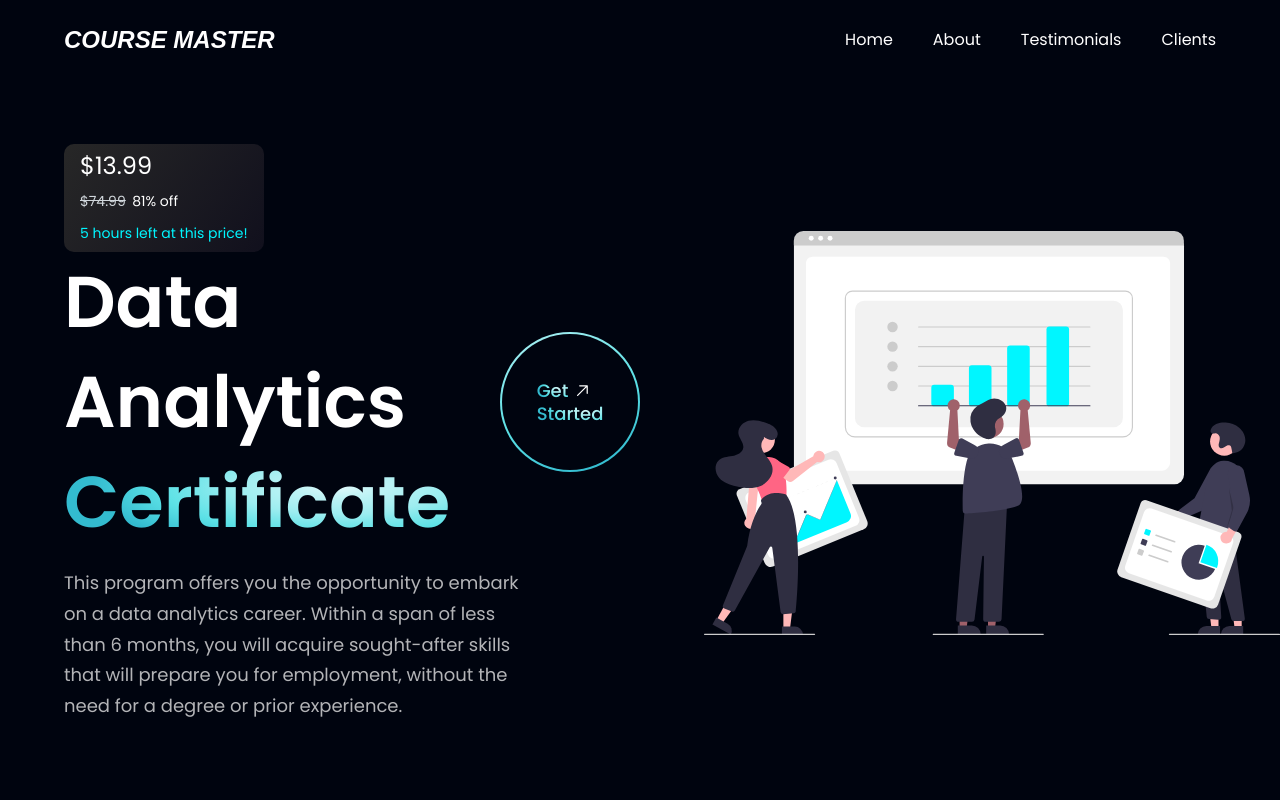
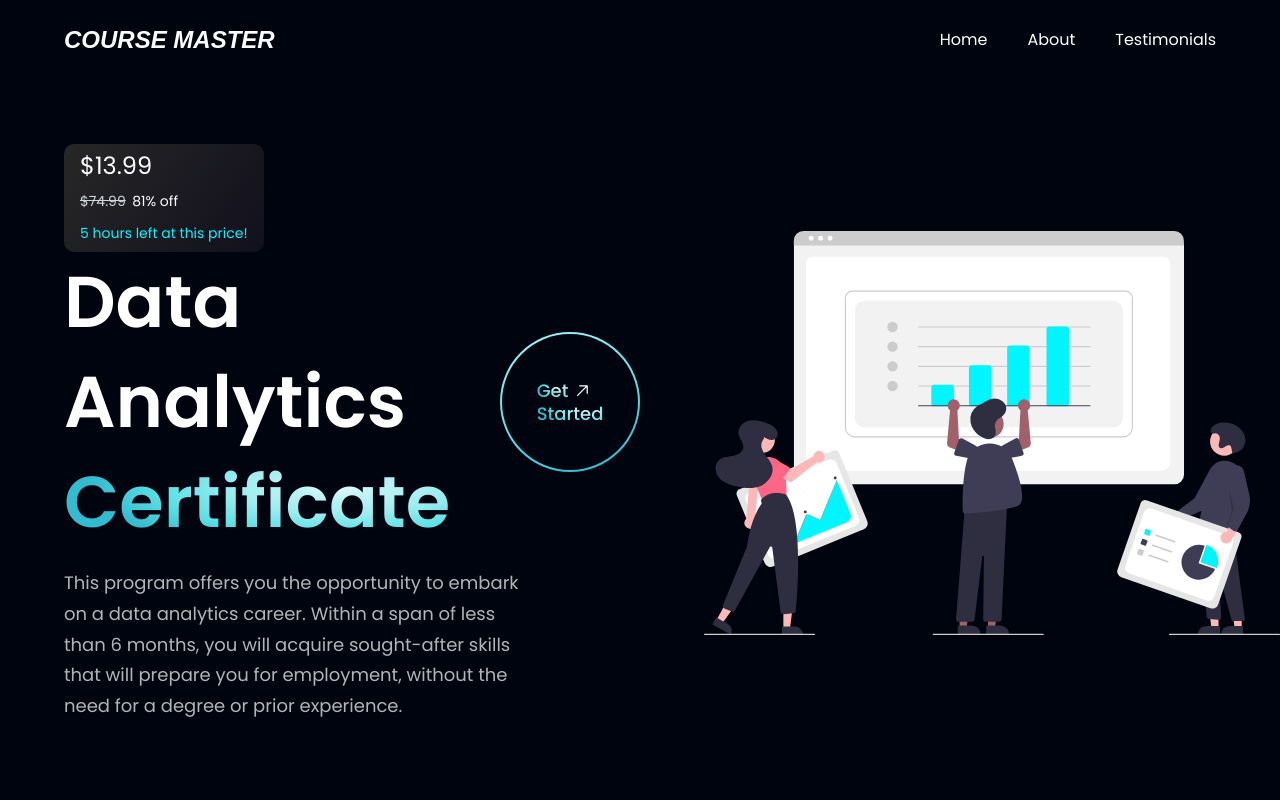
Before and after one commit to kelvinlee0225/master-course, a React (Vite) app: page / in a window 1280 px wide. Shown: the top 800 px of the page. Built offline with nearby package versions, Linux system fonts and the light colour scheme.

Commit message:
delete unnecessary navlink

```diff
--- a/src/constants/NavLinks.ts
+++ b/src/constants/NavLinks.ts
@@ -11,8 +11,4 @@ export const navLinks = [
     id: "testimonials",
     title: "Testimonials",
   },
-  {
-    id: "clients",
-    title: "Clients",
-  },
 ];
```
